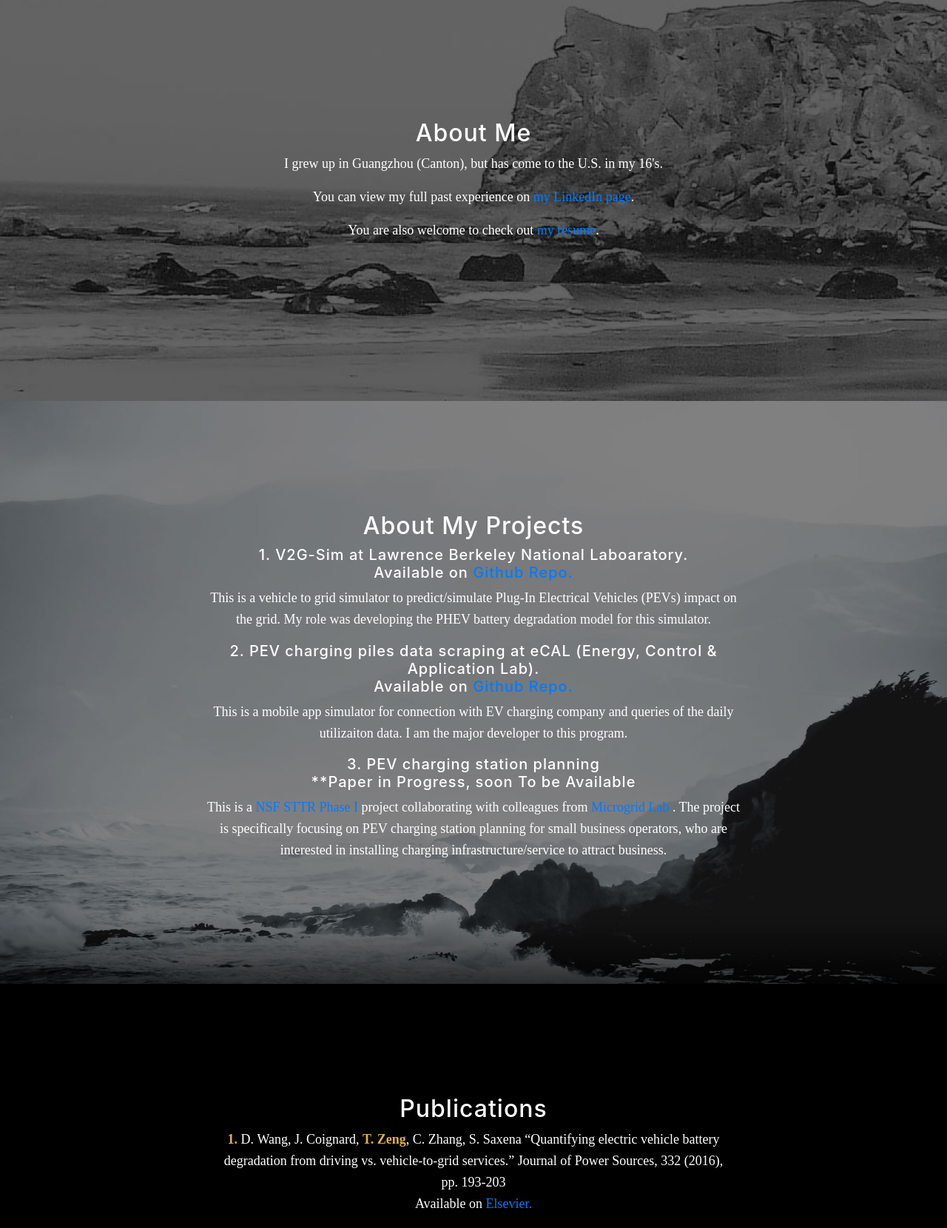
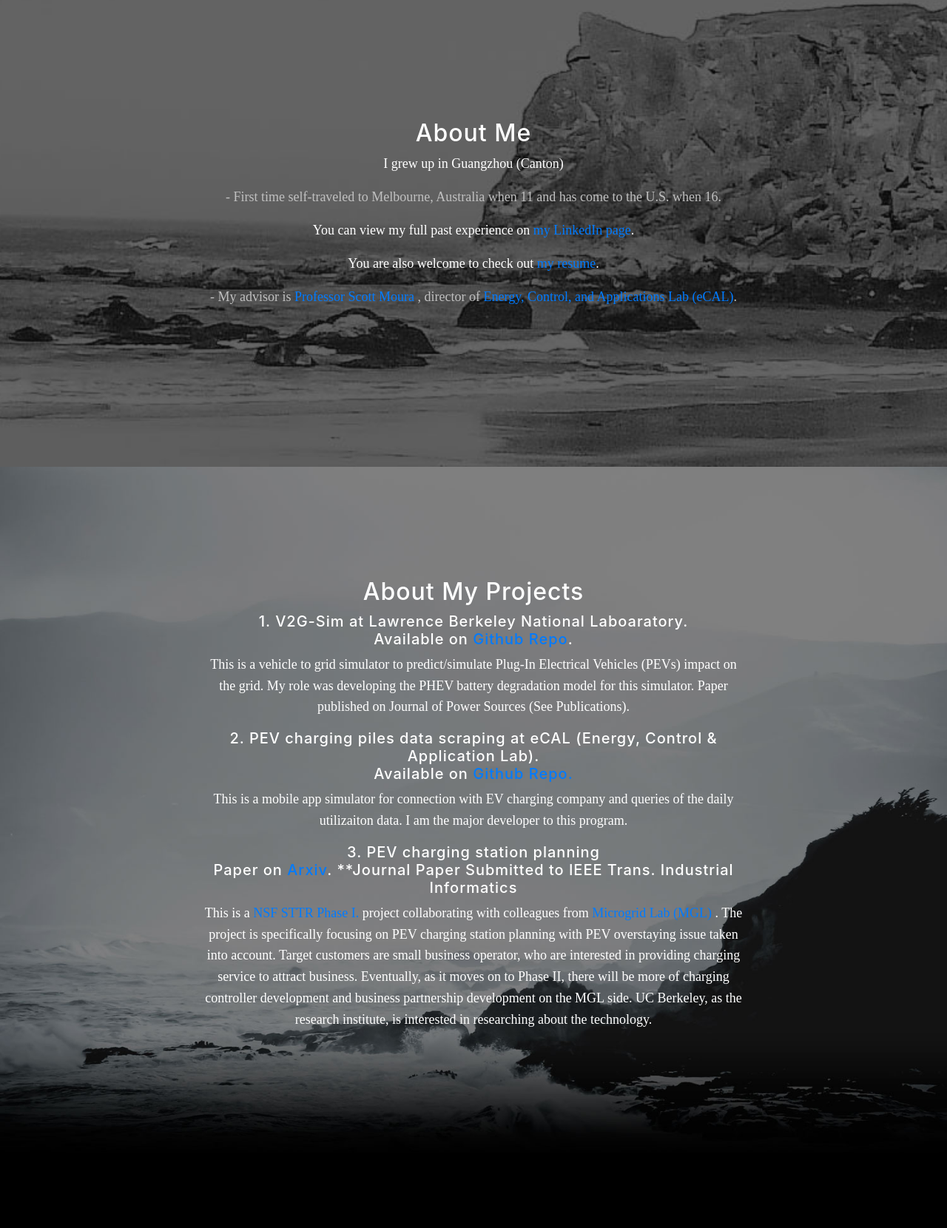
Before and after one commit to JantonZeng/jantonzeng.github.io, a website with bundled scripts: page index.html in a window 1280 px wide. Shown: the part 839-2499 px from the top of the page at 74% size. Built offline with nearby package versions, Linux system fonts and the light colour scheme.

Commit message:
update recent activity

```diff
--- a/index.html
+++ b/index.html
@@ -62,10 +62,10 @@
           <div class="row">
             <div class="col-lg-8 mx-auto">
               <h1 class="brand-heading">WHO AM I ?</h1>
-              <p class="intro-text"> I am a first year PhD student in System Enginering at UC Berkeley. </p>
+              <p class="intro-text"> I am a first year PhD student in System Enginering at UC Berkeley.</p>
               <p style="color:#C0C0C0"> - Determined to bring positive impact to the clean energy revolution. </p>
               <p class="intro-text">Huge fan of optimization, machine learning, and dynamical system <p>
-              <p style="color:#C0C0C0">- Sounds challenging, but I will get there :)<p>
+              <p style="color:#C0C0C0"> - Sounds challenging, but I will get there :)<p>
               <a href="#about" class="btn btn-circle js-scroll-trigger">
                 <i class="fa fa-angle-double-down animated"></i>
               </a>
@@ -82,9 +82,11 @@
           <div class="col-lg-8 mx-auto">
             <h2>About Me</h2>
             <!-- <a href="https://www.linkedin.com/in/tengzeng96/" class="btn btn-default btn-lg">My LinkenIn Page</a><br><br> -->
-            <p>I grew up in Guangzhou (Canton), but has come to the U.S. in my 16's.</p>
+            <p>I grew up in Guangzhou (Canton)</p>
+            <p style="color:#C0C0C0"> - First time self-traveled to Melbourne, Australia when 11 and has come to the U.S. when 16.</p>
             <p>You can view my full past experience on <a href="https://www.linkedin.com/in/tengzeng96/">my LinkedIn page</a>.</p>
             <p>You are also welcome to check out <a href="jantonzeng.github.io/attachments/Teng's Resume Grad.pdf">my resume</a>.</p>
+          	<p style="color:#C0C0C0"> - My advisor is <a href="https://www.ce.berkeley.edu/people/faculty/moura"> Professor Scott Moura </a>, director of <a href="https://ecal.berkeley.edu"> Energy, Control, and Applications Lab (eCAL)</a>.</p>
             <!-- <a href="jantonzeng.github.io/attachments/Teng's Resume.pdf" class="btn btn-default btn-lg">My Resume</a> -->
           </div>
         </div>
@@ -97,12 +99,12 @@
         <div class="row">
           <div class="col-lg-8 mx-auto">
             <h2>About My Projects</h2>
-            <h5>1. V2G-Sim at Lawrence Berkeley National Laboaratory. <br/> Available on <a href="https://github.com/Samveg/V2G-Sim-beta">Github Repo.</a></h5>
-            <p>This is a vehicle to grid simulator to predict/simulate Plug-In Electrical Vehicles (PEVs) impact on the grid. My role was developing the PHEV battery degradation model for this simulator.</p>
+            <h5>1. V2G-Sim at Lawrence Berkeley National Laboaratory. <br/> Available on <a href="https://github.com/Samveg/V2G-Sim-beta">Github Repo</a>. </h5>
+            <p>This is a vehicle to grid simulator to predict/simulate Plug-In Electrical Vehicles (PEVs) impact on the grid. My role was developing the PHEV battery degradation model for this simulator. Paper published on Journal of Power Sources (See Publications).</p>
             <h5>2. PEV charging piles data scraping at eCAL (Energy, Control & Application Lab). <br/> Available on <a href="https://github.com/JantonZeng/eCAL">Github Repo.</a></h5>
             <p>This is a mobile app simulator for connection with EV charging company and queries of the daily utilizaiton data. I am the major developer to this program.</p>
-            <h5>3. PEV charging station planning <br/> **Paper in Progress, soon To be Available</h5>
-            <p>This is a <a href="https://www.nsf.gov/pubs/2018/nsf18551/nsf18551.htm">NSF STTR Phase I</a> project collaborating with colleagues from <a href="https://microgridlabs.com"> Microgrid Lab </a>. The project is specifically focusing on PEV charging station planning for small business operators, who are interested in installing charging infrastructure/service to attract business. </p>
+            <h5>3. PEV charging station planning <br/> Paper on <a href="https://arxiv.org/pdf/1901.07110.pdf">Arxiv</a>. **Journal Paper Submitted to IEEE Trans. Industrial Informatics</h5>
+            <p>This is a <a href="https://www.nsf.gov/awardsearch/showAward?AWD_ID=1746858&HistoricalAwards=false">NSF STTR Phase I.</a> project collaborating with colleagues from <a href="https://microgridlabs.com"> Microgrid Lab (MGL) </a>. The project is specifically focusing on PEV charging station planning with PEV overstaying issue taken into account. Target customers are small business operator, who are interested in providing charging service to attract business. Eventually, as it moves on to Phase II, there will be more of charging controller development and business partnership development on the MGL side. UC Berkeley, as the research institute, is interested in researching about the technology.</p>
           </div>
         </div>
       </div>
@@ -115,6 +117,9 @@
           <div class="col-lg-8 mx-auto">
             <h2>Publications</h2>
             <p><b style="color:#e1b047">1.</b> D. Wang, J. Coignard, <b style="color:#e1b047">T. Zeng</b>, C. Zhang, S. Saxena “Quantifying electric vehicle battery degradation from driving vs. vehicle-to-grid services.” Journal of Power Sources, 332 (2016), pp. 193-203 <br/> Available on <a href="http://www.sciencedirect.com/science/article/pii/S0378775316313052">Elsevier.</a></p>
+            <p><b style="color:#e1b047">2.</b> <b style="color:#e1b047">T. Zeng</b>, H. Zhang, S. Moura “Solving Overstay in PEV Charging Station Planning via Chance Constrained Optimization.”<br/> Available on <a href="https://arxiv.org/pdf/1901.07110.pdf">Arxiv.</a></p>
+            <p><b style="color:#e1b047">2.</b> <b style="color:#e1b047">T. Zeng</b>, H. Zhang, S. Moura “Solving Overstay and Stochasticity in PEV Charging Station Planning with Real Data.” <u style="color:#D3D3D3">Submitted to IEEE Trans. Industrial Informatics</u>.
+            	<!-- <br/> Available on <a href="https://arxiv.org/pdf/1901.07110.pdf">Arxiv.</a></p> -->
           </div>
         </div>
       </div>
@@ -125,10 +130,12 @@
       <div class="container">
         <div class="col-lg-8 mx-auto">
           <h2>Extra Curriculum</h2>
+          <h4>Entrepreneurship</h4>
+          	<p>I have been actively participating and contributing to the <a href="https://ace.berkeley.edu/en/">Association of Chinese Entrepreneur</a>. The club is composed of freshman from undergrad at UC Berkeley, to Post-Doc scholar at Lawrence Berkeley Lab. Industrial partnerships are well-formed as people from Startup companies, VCs, IBs, etc. are actively participating in our club activities. For advertising, recruiting, perspectives sharing, etc. I found these events extremely helpful to broaden one's insights to different fields. You are very welcome to reach out to me and discuss about it.
           <h4>Photography and Hiking</h4>
             <p>I enjoy bring my camera along with my excursion to the wild. <u style="color:#D3D3D3">I shall create a public website to showcase my work, huh?</u> I have been to Big Island, Hawaii to chase lava, been to Cuba to be fully immersed with Socialism, been camped in Yosemite with wild bear. Now I am thinging about South America, Peru and Chile in particular. I also enjoy taking pictures of architectures, so I love Tokyo, Singapore, New York, and many ohter cities. They are awesome.</p>
           <h4>Chinese Martial Arts</h4>
-            <p>I started Wushu (the Chiense Martial Arts) when I was just a little kid. I've won several Guangdong Province Wushu event championships. I've also joined the UC Berkeley Wushu Team and in year 2017, I represented the school and competed at the 21st Wushu Collegiate at Unversity of Washinton. Here is a YouTube video of our <a href="https://www.youtube.com/watch?v=8VUzpLhWNwA">team demo </a>(we were   the team champion). </p>
+            <p>I started Wushu (the Chiense Martial Arts) when I was just a little kid. I've won several Guangdong Province Wushu event championships. I've also joined the UC Berkeley Wushu Team and in year 2017, I represented the school and competed at the 21st Wushu Collegiate at Unversity of Washinton. Here is a YouTube video of our <a href="https://www.youtube.com/watch?v=8VUzpLhWNwA">team demo </a>(we were the team champion). </p>
           <!-- <a href="http://startbootstrap.com/template-overviews/grayscale/" class="btn btn-default btn-lg">Visit Download Page</a> -->
         </div>
       </div>
```
Also changed, not shown: README.md.
